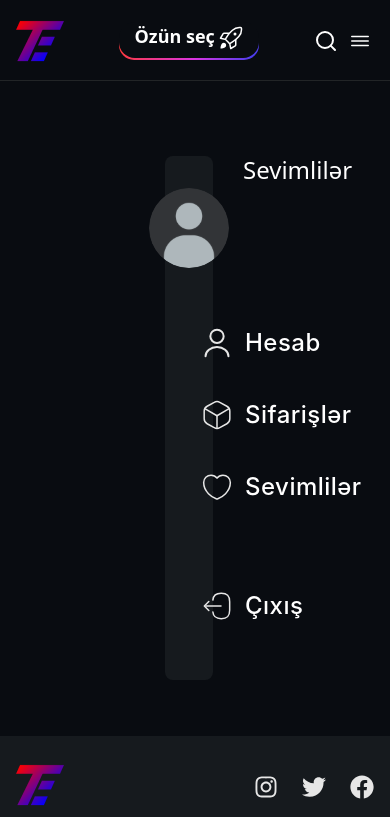
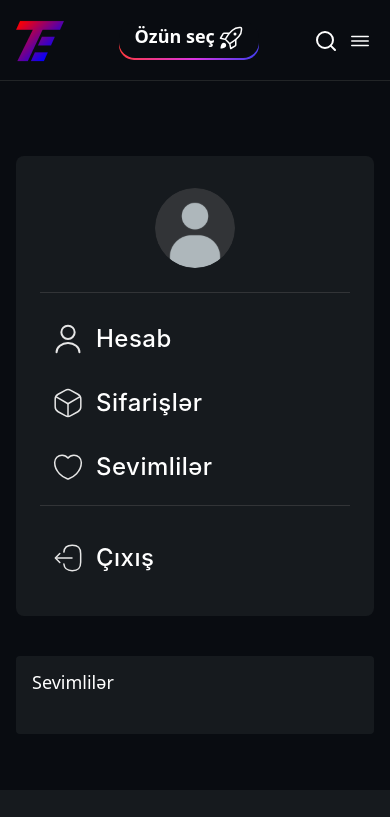
Before and after one commit to nigaraliyevas/TechEvo, a React (Vite) app: page /accountpage in a window 390 px wide. Shown: the top 817 px of the page. Built offline with nearby package versions, Linux system fonts and the light colour scheme; a web font is replaced by a local one.

Commit message:
favorite mobile

```diff
--- a/package.json
+++ b/package.json
@@ -26,6 +26,7 @@
     "react-icons": "^5.3.0",
     "react-paginate": "^8.2.0",
     "react-redux": "^9.1.2",
+    "react-responsive": "^10.0.0",
     "react-router-dom": "^6.26.2",
     "react-slick": "^0.30.2",
     "react-slider": "^2.0.6",
--- a/src/Pages/user/AccounPage/AccountPage.jsx
+++ b/src/Pages/user/AccounPage/AccountPage.jsx
@@ -37,6 +37,7 @@ const AccountPage = () => {
             </div>
           </div>
           {/* <div className={style.account_right}>
+
             <div className={style.account_info}>
             Hesab məlumatları
             </div>
--- a/src/Pages/user/AccounPage/account.module.scss
+++ b/src/Pages/user/AccounPage/account.module.scss
@@ -8,15 +8,30 @@
         margin-top: 100px;
         padding: 56px 165px;
 
+        @media (max-width: 600px) {
+            padding: 56px 16px;
+
+        }
+
         .account_container {
             display: flex;
             gap: 30px;
 
+            @media (max-width: 600px) {
+                flex-direction: column;
+                gap: 40px;
+            }
+
             .account_left {
                 padding: 32px 24px;
                 width: 32%;
+                height: 460px;
                 background: rgba(22, 26, 30, 1);
                 border-radius: 8px;
+
+                @media (max-width: 600px) {
+                    width: 100%;
+                }
 
                 .user_image {
                     display: flex;
@@ -30,13 +45,14 @@
                 }
 
                 .user_info {
-                    padding: 20px 0;
+                    padding: 20px 0 0;
                     border-bottom: 1px solid rgba(50, 52, 55, 1);
 
                     .uer_info_item {
                         display: flex;
                         align-items: center;
                         gap: 12px;
+                        height: 52px;
                         margin-bottom: 12px;
                         color: $firstColor;
                         font-family: $fontFamily;
@@ -58,6 +74,7 @@
                 }
 
                 .user_out {
+                    height: 52px;
                     margin-top: 26px;
                     display: flex;
                     align-items: center;
@@ -84,8 +101,14 @@
             .account_right {
                 background: rgba(22, 26, 30, 1);
                 width: 68%;
+                height: 636px;
                 border-radius: 8px;
                 padding: 40px 24px;
+
+                @media (max-width: 600px) {
+                    width: 100%;
+                    height: auto;
+                }
 
                 .account_info {
                     color: $firstColor;
@@ -94,6 +117,7 @@
                     line-height: 40px;
                     letter-spacing: 0.02em;
                     text-align: left;
+                    padding-bottom: 28px;
 
                 }
 
@@ -101,10 +125,17 @@
                     display: flex;
                     gap: 30px;
                     align-items: center;
+                    margin-bottom: 24px;
+
+                    @media (max-width: 600px) {
+                        flex-direction: column;
+                        align-items: start;
+                    }
 
                     .user_name {
                         width: 326px;
                         color: $firstColor;
+                        height: 90px;
 
                         .user_input {
                             border: 1px solid rgba(89, 89, 89, 1);
@@ -120,31 +151,37 @@
                                 padding: 14px 18px;
                             }
                         }
-                        .user_password{
+
+                        .user_password {
                             width: 172px;
                             padding: 6px 20px;
                             border: 1px solid rgba(89, 89, 89, 1);
                             color: rgba(153, 153, 153, 1);
                             cursor: pointer;
-                            img{
+
+                            img {
                                 margin-left: 12px;
                             }
                         }
                     }
                 }
-                .user_btn{
+
+                .user_btn {
                     display: flex;
                     align-items: center;
                     justify-content: center;
-                    button{
+                    padding-top: 40px;
+
+                    button {
                         padding: 12px 48px;
                         border: none;
                         border-radius: 2px;
                         background: linear-gradient(120.61deg, #FD3C43 -10.5%, #B622DC 38.25%, #3F27EB 80.92%);
                         color: $firstColor;
                         margin-top: 40px;
-                        &:hover{
-                            background: linear-gradient(120.61deg,  #3f27eb -10.5% , #b622dc 38.25%,#fd3c43 80.92%);
+
+                        &:hover {
+                            background: linear-gradient(120.61deg, #3f27eb -10.5%, #b622dc 38.25%, #fd3c43 80.92%);
                         }
 
                     }
--- a/src/components/Favorites/Favorites.jsx
+++ b/src/components/Favorites/Favorites.jsx
@@ -1,13 +1,14 @@
 import React from "react";
 import { useSelector } from "react-redux";
 import FavoriteCard from "./FavoriteCard";
+import style from "./Favorites.module.scss"; // SCSS faylını import etməyi unutmayın
 
 function Favorites() {
   const favorites = useSelector((state) => state.favorites);
 
   return (
-    <div>
-      <h2 style={{color:"white", fontSize:"24px", paddingBottom:"28px"}}>Sevimlilər</h2>
+    <div className={style.favoritesContainer}>
+      <h2>Sevimlilər</h2>
       <div>
         {favorites.map((favoriteItem) => (
           <FavoriteCard key={favoriteItem.id} card={favoriteItem} />
--- a/src/components/Favorites/Favorites.module.scss
+++ b/src/components/Favorites/Favorites.module.scss
@@ -1,6 +1,21 @@
-.containerFavoriteCards{
+
+// Desktop üslubları
+.favoritesContainer {
+    background-color: #161A1E;
+    border-radius: 4px;
+    padding: 20px;
+
+    h2 {
+      color: white;
+      font-size: 24px;
+      padding-bottom: 28px;
+    }
+
+
+
+.containerFavoriteCards {
     margin-bottom: 20px;
-}
+
     .favoriteCard {
         display: flex;
         border: 1px solid rgba(89, 89, 89, 1);
@@ -35,7 +50,7 @@
                 gap: 4px;
                 width: 363px;
                 height: 122px;
-            margin-right: 93px;
+                //margin-right: 93px;
                 margin-left: 30px;
 
                 h4 {
@@ -53,3 +68,75 @@
         }
 
     }
+}
+}
+
+
+
+//MEDIA QUERIES//
+//Mobil cihazlar üçün
+@media (max-width: 480px) {
+
+    .favoritesContainer {
+      padding: 16px;
+
+      h2 {
+        font-size: 18px;
+        padding-bottom: 16px;
+      }
+
+
+    .containerFavoriteCards {
+        margin-bottom: 12px;
+
+
+        .mobileFavoriteCard{
+
+            position: relative;
+            border: 1px solid rgba(89, 89, 89, 1);
+            border-radius: 5px;
+            padding: 14px;
+            width: 311px;
+            //height: 128px;
+
+            .mobileNameHeart{
+                display: flex;
+                align-items: center;
+                justify-content: space-between;
+                width: 287px;
+            }
+
+
+                .mobileCardName{
+                    width: 250px;
+                    font-size: 14px;
+                    font-weight: 500;
+                    color: white !important;
+                }
+
+                .mobileCardContent{
+                    display: flex;
+                    align-items: center;
+                    gap: 12px;
+
+                    .mobilCardImg{
+                        width: 61px;
+                        height: 48px;
+
+                        .cardImg{
+                            width: 100%;
+                            height: 100%;
+                            object-fit: cover;
+                        }
+                    }
+
+                    p{
+                        font-size: 14px;
+                        font-weight: 700;
+                        color: white;
+                    }
+                }
+            }
+        }
+    }
+}
--- a/src/pages/user/HomePage/HomePage.module.scss
+++ b/src/pages/user/HomePage/HomePage.module.scss
@@ -417,9 +417,10 @@ body {
         font-family: $fontFamily;
 
 
+
         h4 {
-          max-width: 250px;
-          height: 56px;
+          // max-width: 250px;
+          // height: 56px;
           color: white;
           font-weight: 500;
           font-size: 16px;
@@ -736,8 +737,8 @@ body {
 
 
           h4 {
-            max-width: 250px !important;
-            height: 56px !important;
+            // max-width: 250px !important;
+            // height: 56px !important;
             color: white;
             font-weight: 500 !important;
             font-size: 16px !important;
--- a/src/products.js
+++ b/src/products.js
@@ -6,7 +6,7 @@ import ms1 from "./assets/images/products/Ms2.png"
 export const products = [
   {
     id: 1,
-    name: "Lenovo Legion T5 261AB790SV00BWKZ",
+    name: "Lenovo Legion T5 261AB790SV00BWKZ 261A",
     price: 500,
     imageUrl: [pcImage,pcImage2,pcImage3,ms1],
     rating: 4.5,
@@ -19,7 +19,7 @@ export const products = [
   },
   {
     id: 2,
-    name: "Lenovo Legion T5 261AB790SV00BWKZ",
+    name: "Lenovo Legion T5 261AB790SV00BWKZ 261 A",
     price: 400,
     imageUrl: [pcImage,pcImage2,pcImage3,ms1],
     rating: 3,
@@ -32,7 +32,7 @@ export const products = [
   },
   {
     id: 3,
-    name: "Lenovo Legion T5 261AB790SV00BWKZ",
+    name: "Lenovo Legion T5 261AB790SV00BWKZ 261A",
     price: 400,
     imageUrl: [pcImage,pcImage2,pcImage3,ms1],
     rating: 2.5,
```
Also changed, not shown: src/components/Favorites/FavoriteCard.jsx (+33 -159 lines), 1 other file (tests, documents, lock files or other folders). Lines whose indentation alone changed are shown as unchanged.
